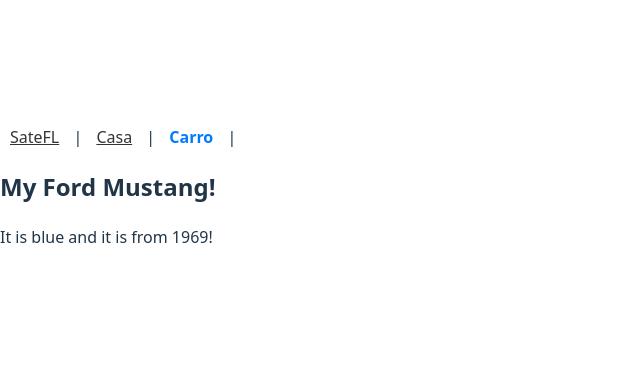
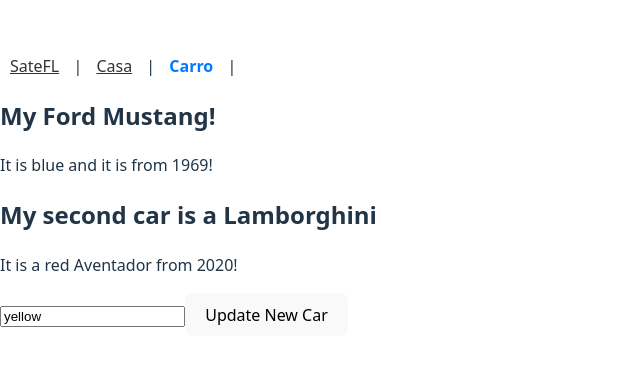
Before and after one commit to Hardbean-sudo/my-react-app, a React (Vite) app: page /carro in a window 1280 px wide. Shown: the part 205-570 px from the top of the page, without its empty margins (0-640 px from the left). Built offline with nearby package versions, Linux system fonts and the light colour scheme.

Commit message:
Add newCar state and update functionality in Carro component

```diff
--- a/src/components/Carro.jsx
+++ b/src/components/Carro.jsx
@@ -1,8 +1,31 @@
+import { useState } from "react";
 const Carro = ({color = "blue", carinfo}) => {
+  const [newCar, setNewCar] = useState({
+    name: "Lamborghini",
+    model: "Aventador",
+    year: "2020",
+    color: "red",
+  });
+  const [fula, setFula] = useState("yellow");
+  const handleChangeFula = (e) => {
+    setFula(e.target.value);
+  }
+  const updateNewCar = (c) => {
+    setNewCar(prevSate => ({
+      ...prevSate,
+      color: `${c || "yellow" }`,
+    }));
+  }
   return (
     <>
       <h2>My {carinfo.name} {carinfo.model}!</h2>
       <p>It is {color} and it is from {carinfo.year}!</p>
+      <div>
+      <h2>My second car is a {newCar.name}</h2>
+      <p>It is a {newCar.color} {newCar.model} from {newCar.year}!</p>
+      <input type="text" value={fula} onChange={handleChangeFula} />
+      <button onClick={() => updateNewCar(fula)}>Update New Car</button>
+      </div>
     </>
   );
 }
```
